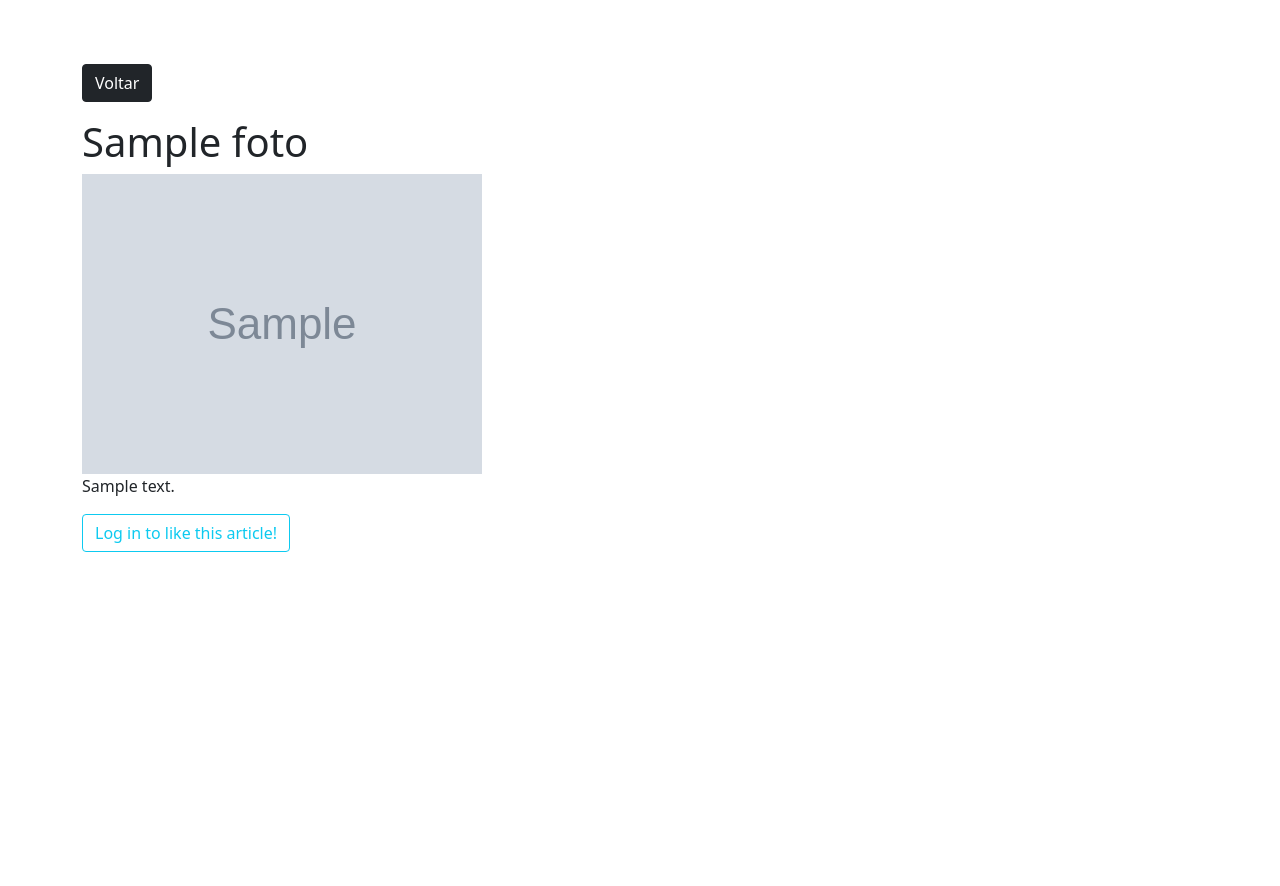
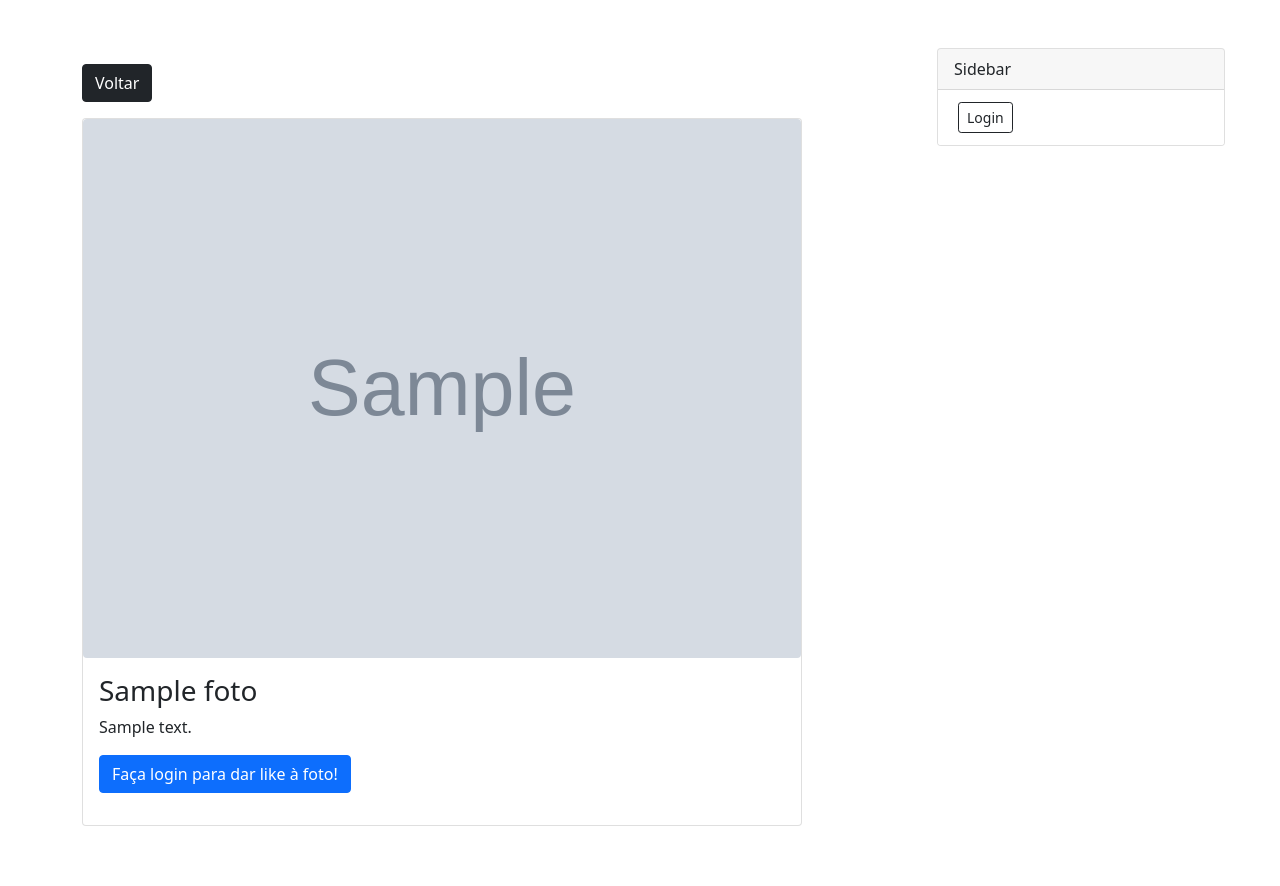
Before and after one commit to kreativermario/projetoDIAM, a Django app: template projetosite/fotos/templates/fotos/foto.html in a window 1280 px wide. After the commit the page ends 826 px from the top, so only its background shows below. Run offline with Django 3.2, Linux system fonts and the light colour scheme; the template is opened without the code that fills it: most values are stand-ins (such as "Sample title", 1, 10 or a date in 2020); grey boxes marked "Sample" are stand-in pictures.

Commit message:
Refined touches, estilização + Likes sort

```diff
--- a/projetosite/fotos/templates/base.html
+++ b/projetosite/fotos/templates/base.html
@@ -15,6 +15,7 @@
             crossorigin="anonymous"></script>
     {% load static %}
     <link rel="stylesheet" type="text/css" href="{% static 'css/galeria.css' %}">
+    <script src="{% static 'js/script.js' %}"></script>
     {% block css %}
     {% endblock %}
 </head>
--- a/projetosite/fotos/templates/fotos/foto.html
+++ b/projetosite/fotos/templates/fotos/foto.html
@@ -11,16 +11,17 @@
 </head>
 <body class="m-5">
 <div class="container">
-    <div class="row justify-content-center">
-        <div class="col">
+    <div class="row">
+        <div class="col md-10">
             <a href="{% url 'fotos:galeria' %}" class="btn btn-dark my-3">Voltar</a>
-
-            <div style="height: 90vh;">
-                <h1>{{foto.titulo}}</h1>
-                <img style="max-width: 100%;max-height: 100%"
+            <div class="card" style="width: 45rem;">
+                <img class="image-thumbnail rounded d-block"
                      src="{{foto.imagem.url}}" alt="Foto">
-                <p>{{foto.descricao}}</p>
-                {% if user.is_authenticated %}
+                <div class="card-body">
+                    <h3>{{foto.titulo}}</h3>
+                    <p class="card-text">{{foto.descricao}}</p>
+                    <p>
+                        {% if user.is_authenticated and is_allowed %}
                     <form action="{% url 'fotos:foto' foto.id %}" method="POST">
                         {% csrf_token %}
                         {% if foto_is_liked %}
@@ -31,12 +32,38 @@
                     </form>
                     <strong>{{foto.number_of_likes}}</strong>
                     {% else %}
-                <a class="btn btn-outline-info" href="{% url 'login' %}?next={{request.path}}">Log in to like this article!</a><br>
+                    <a class="btn btn-primary" href="{% url 'fotos:login' %}?next={{request.path}}">Faça login para dar like à foto!</a><br>
                     {% endif %}
+                    </p>
+                </div>
             </div>
 
         </div>
+        <div class="col-md-3">
+            <div class="card" style="width: 18rem;">
+                <div class="card-header">
+                    Sidebar
                 </div>
+                <ul class="list-group list-group-flush">
+                    {% if user.is_authenticated %}
+                    <li class="list-group-item">
+                        <a href="{% url 'fotos:processlogout' %}" class="btn btn-outline-dark btn-sm m-1">
+                            Logout</a>
+                    </li>
+                    {% else %}
+                    <li class="list-group-item">
+                        <a href="{% url 'fotos:login' %}" class="btn btn-outline-dark btn-sm m-1">
+                            Login</a>
+                    </li>
+                    {% endif %}
+
+
+                </ul>
+            </div>
+        </div>
+
+    </div>
+
 </div>
 
 </body>
```
Also changed, not shown: projetosite/fotos/templates/fotos/galeria.html (+17 -5 lines), projetosite/fotos/views.py (+15 -8 lines), projetosite/db.sqlite3, projetosite/static/js/script.js (added). Lines whose indentation alone changed are shown as unchanged.
